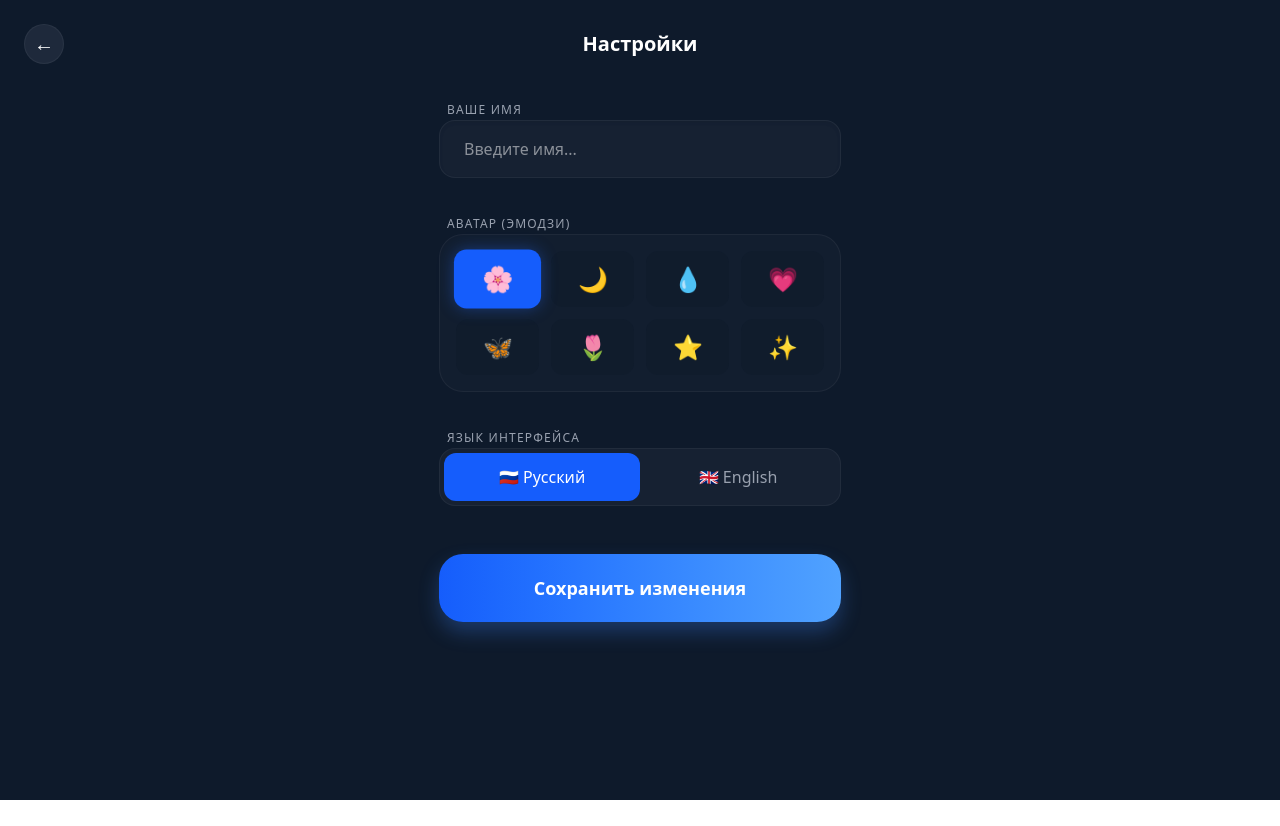
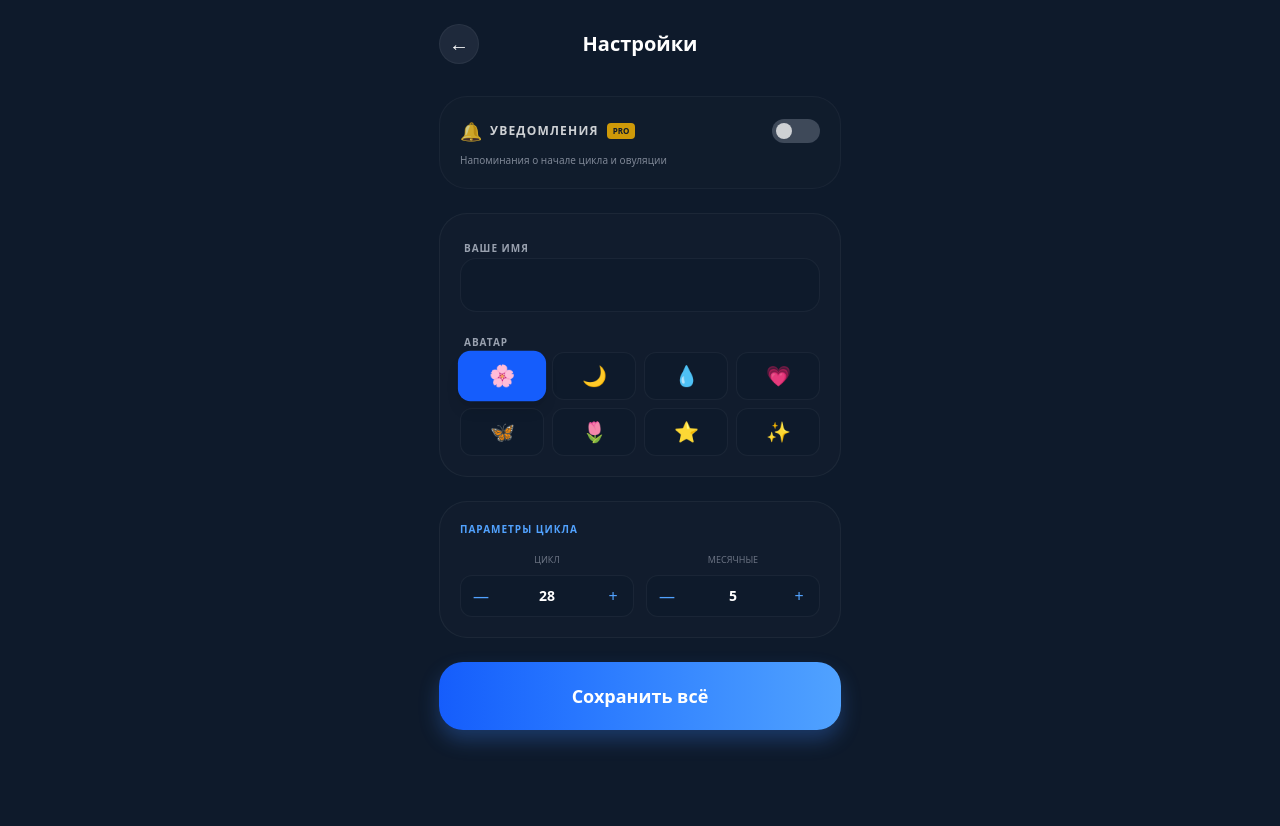
Before and after one commit to sxxxonne-source/period-tracker, a Next.js app: page /settings in a window 1280 px wide. Before the commit the page ends 800 px from the top, so only its background shows below. Built offline with nearby package versions, Linux system fonts and the light colour scheme.

Commit message:
update v0.0.3

```diff
--- a/app/settings/page.tsx
+++ b/app/settings/page.tsx
@@ -11,42 +11,74 @@ export default function SettingsPage() {
   const [name, setName] = useState("")
   const [avatar, setAvatar] = useState("🌸")
   const [lang, setLang] = useState("ru")
+  const [cycleLength, setCycleLength] = useState(28)
+  const [periodDuration, setPeriodDuration] = useState(5)
+  const [birthYear, setBirthYear] = useState(2000)
+
+  // Состояния для уведомлений
+  const [isPremium, setIsPremium] = useState(false)
+  const [notificationsEnabled, setNotificationsEnabled] = useState(false)
 
   useEffect(() => {
+    if (typeof window !== "undefined") {
       setName(localStorage.getItem("user_name") || "")
       setAvatar(localStorage.getItem("user_avatar_emoji") || "🌸")
       setLang(localStorage.getItem("lang") || "ru")
+      setCycleLength(Number(localStorage.getItem("cycle_length")) || 28)
+      setPeriodDuration(Number(localStorage.getItem("period_duration")) || 5)
+      setBirthYear(Number(localStorage.getItem("birth_year")) || 2000)
+
+      // Проверка подписки
+      const premiumStatus = localStorage.getItem("user_subscription") === "premium"
+      setIsPremium(premiumStatus)
+      setNotificationsEnabled(localStorage.getItem("notifications_enabled") === "true")
+    }
   }, [])
 
-  const triggerHaptic = (type: 'light' | 'medium' | 'heavy' = 'light') => {
+  const triggerHaptic = (type: 'light' | 'medium' | 'heavy' | 'rigid' | 'soft' = 'light') => {
     const tg = (window as any).Telegram?.WebApp;
     if (tg?.HapticFeedback) tg.HapticFeedback.impactOccurred(type);
   };
 
+  const toggleNotifications = () => {
+    if (!isPremium) {
+      triggerHaptic('heavy');
+      const tg = (window as any).Telegram?.WebApp;
+      tg?.showConfirm?.("Уведомления доступны только в Premium версии. Хотите узнать больше?", (confirmed: boolean) => {
+        if (confirmed) router.push("/premium"); // Или куда ведет ссылка на оплату
+      });
+      return;
+    }
+    triggerHaptic('medium');
+    setNotificationsEnabled(!notificationsEnabled);
+  };
+
   function handleSave() {
     triggerHaptic('medium');
+
     localStorage.setItem("user_name", name)
     localStorage.setItem("user_avatar_emoji", avatar)
     localStorage.setItem("lang", lang)
+    localStorage.setItem("cycle_length", cycleLength.toString())
+    localStorage.setItem("period_duration", periodDuration.toString())
+    localStorage.setItem("birth_year", birthYear.toString())
+    localStorage.setItem("notifications_enabled", notificationsEnabled.toString())
 
-    // Используем нативное уведомление Telegram вместо alert
     const tg = (window as any).Telegram?.WebApp;
     if (tg?.showAlert) {
-      tg.showAlert("Настройки сохранены ✨", () => {
-        router.push("/dashboard");
-      });
+      tg.showAlert("Настройки сохранены ✨", () => router.push("/dashboard"));
     } else {
       router.push("/dashboard");
     }
   }
 
   return (
-    <main className="min-h-screen bg-[#0e1a2b] text-white p-6 pb-24">
+    <main className="min-h-screen bg-[#0e1a2b] text-white p-6 pb-24 overflow-y-auto scrollbar-hide">
 
       {/* HEADER */}
-      <div className="flex items-center justify-between mb-8">
+      <div className="flex items-center justify-between mb-8 max-w-[402px] mx-auto">
         <button
-          onClick={() => { triggerHaptic(); router.push("/dashboard"); }}
+          onClick={() => { triggerHaptic('light'); router.push("/dashboard"); }}
           className="w-10 h-10 flex items-center justify-center rounded-full bg-[#1e293b] border border-white/5 active:scale-90 transition-transform"
         >
           <span className="text-xl">←</span>
@@ -55,75 +87,89 @@ export default function SettingsPage() {
         <div className="w-10"></div>
       </div>
 
-      <div className="max-w-[402px] mx-auto space-y-8">
+      <div className="max-w-[402px] mx-auto space-y-6">
 
-        {/* СЕКЦИЯ: ИМЯ */}
-        <div className="space-y-3">
-          <label className="text-xs text-gray-400 uppercase tracking-widest ml-2">Ваше имя</label>
+        {/* СЕКЦИЯ: УВЕДОМЛЕНИЯ (PREMIUM) */}
+        <div className={`p-5 rounded-[28px] border transition-all ${isPremium ? 'bg-blue-600/10 border-blue-500/30' : 'bg-gray-800/20 border-white/5 opacity-80'}`}>
+          <div className="flex items-center justify-between mb-2">
+            <div className="flex items-center gap-2">
+              <span className="text-lg">🔔</span>
+              <h3 className="text-xs uppercase tracking-widest font-bold">Уведомления</h3>
+              {!isPremium && <span className="bg-amber-400 text-[#0e1a2b] text-[8px] px-1.5 py-0.5 rounded font-black uppercase">PRO</span>}
+            </div>
+
+            {/* Toggle Switch */}
+            <button
+              onClick={toggleNotifications}
+              className={`w-12 h-6 rounded-full transition-colors relative ${notificationsEnabled && isPremium ? 'bg-green-500' : 'bg-gray-600'}`}
+            >
+              <div className={`absolute top-1 w-4 h-4 bg-white rounded-full transition-all ${notificationsEnabled && isPremium ? 'left-7' : 'left-1'}`} />
+            </button>
+          </div>
+          <p className="text-[10px] text-gray-400">Напоминания о начале цикла и овуляции</p>
+        </div>
+
+        {/* СЕКЦИЯ: ОСНОВНОЕ */}
+        <div className="space-y-4 bg-[#1e293b]/20 p-5 rounded-[28px] border border-white/5">
+          <div className="space-y-2">
+            <label className="text-[10px] text-gray-400 uppercase tracking-widest ml-1 font-bold">Ваше имя</label>
             <input
               type="text"
               value={name}
               onChange={(e) => setName(e.target.value)}
-            className="w-full bg-[#1e293b]/50 border border-white/5 rounded-2xl py-4 px-6 outline-none focus:border-blue-500/50 transition-colors shadow-inner"
-            placeholder="Введите имя..."
+              className="w-full bg-[#0e1a2b] border border-white/5 rounded-2xl py-3.5 px-6 outline-none focus:ring-1 focus:ring-blue-500 transition-all text-white"
             />
           </div>
 
-        {/* СЕКЦИЯ: АВАТАР */}
-        <div className="space-y-3">
-          <label className="text-xs text-gray-400 uppercase tracking-widest ml-2">Аватар (Эмодзи)</label>
-          <div className="grid grid-cols-4 gap-3 bg-[#1e293b]/30 p-4 rounded-[24px] border border-white/5">
+          <div className="space-y-2">
+            <label className="text-[10px] text-gray-400 uppercase tracking-widest ml-1 font-bold">Аватар</label>
+            <div className="grid grid-cols-4 gap-2">
               {AVAILABLE_AVATARS.map((a) => (
                 <button
                   key={a}
                   onClick={() => { setAvatar(a); triggerHaptic('light'); }}
-                className={`text-2xl h-14 flex items-center justify-center rounded-xl transition-all ${
-                  avatar === a
-                    ? "bg-blue-600 shadow-[0_0_15px_rgba(37,99,235,0.4)] scale-105"
-                    : "bg-[#0e1a2b]/50 hover:bg-[#0e1a2b]"
-                }`}
+                  className={`text-xl h-12 flex items-center justify-center rounded-xl transition-all ${avatar === a ? "bg-blue-600 shadow-lg scale-105" : "bg-[#0e1a2b] border border-white/5"}`}
                 >
                   {a}
                 </button>
               ))}
             </div>
           </div>
+        </div>
 
-        {/* СЕКЦИЯ: ЯЗЫК */}
-        <div className="space-y-3">
-          <label className="text-xs text-gray-400 uppercase tracking-widest ml-2">Язык интерфейса</label>
-          <div className="flex p-1 bg-[#1e293b]/50 rounded-2xl border border-white/5">
-            <button
-              onClick={() => { setLang("ru"); triggerHaptic('light'); }}
-              className={`flex-1 py-3 rounded-xl font-medium transition-all ${
-                lang === "ru" ? "bg-blue-600 text-white" : "text-gray-400"
-              }`}
-            >
-              🇷🇺 Русский
-            </button>
-            <button
-              onClick={() => { setLang("en"); triggerHaptic('light'); }}
-              className={`flex-1 py-3 rounded-xl font-medium transition-all ${
-                lang === "en" ? "bg-blue-600 text-white" : "text-gray-400"
-              }`}
-            >
-              🇬🇧 English
-            </button>
+        {/* СЕКЦИЯ: ЦИКЛ */}
+        <div className="space-y-4 bg-[#1e293b]/20 p-5 rounded-[28px] border border-white/5">
+          <h3 className="text-[10px] text-blue-400 uppercase tracking-widest font-bold">Параметры цикла</h3>
+          <div className="flex gap-3">
+             {/* Повторяем логику счетчиков из предыдущего шага */}
+             <div className="flex-1 space-y-2 text-center">
+                <label className="text-[9px] text-gray-500 uppercase block">Цикл</label>
+                <div className="flex items-center justify-between bg-[#0e1a2b] rounded-xl p-1 border border-white/5">
+                  <button onClick={() => { setCycleLength(Math.max(21, cycleLength - 1)); triggerHaptic('soft'); }} className="w-8 h-8 text-blue-400">—</button>
+                  <span className="text-sm font-bold">{cycleLength}</span>
+                  <button onClick={() => { setCycleLength(Math.min(45, cycleLength + 1)); triggerHaptic('soft'); }} className="w-8 h-8 text-blue-400">+</button>
+                </div>
+             </div>
+             <div className="flex-1 space-y-2 text-center">
+                <label className="text-[9px] text-gray-500 uppercase block">Месячные</label>
+                <div className="flex items-center justify-between bg-[#0e1a2b] rounded-xl p-1 border border-white/5">
+                  <button onClick={() => { setPeriodDuration(Math.max(2, periodDuration - 1)); triggerHaptic('soft'); }} className="w-8 h-8 text-blue-400">—</button>
+                  <span className="text-sm font-bold">{periodDuration}</span>
+                  <button onClick={() => { setPeriodDuration(Math.min(10, periodDuration + 1)); triggerHaptic('soft'); }} className="w-8 h-8 text-blue-400">+</button>
+                </div>
+             </div>
           </div>
         </div>
 
         {/* КНОПКА СОХРАНИТЬ */}
-        <div className="pt-4">
         <button
           onClick={handleSave}
           className="w-full py-5 rounded-[24px] bg-gradient-to-r from-blue-600 to-blue-400 text-white font-bold text-lg shadow-[0_10px_20px_rgba(59,130,246,0.3)] active:scale-95 transition-transform"
         >
-            Сохранить изменения
+          Сохранить всё
         </button>
-        </div>
 
       </div>
-
     </main>
   )
 }
--- a/app/welcome/page.tsx
+++ b/app/welcome/page.tsx
@@ -123,7 +123,7 @@ export default function WelcomePage() {
                 <span className="text-sm font-bold">{cycleLength}</span>
                 <button onClick={() => { setCycleLength(prev => Math.min(45, prev + 1)); triggerHaptic('soft'); }} className="w-8 h-8 text-blue-400">+</button>
               </div>
-              <p className="text-[8px] text-gray-500 mt-2 text-center italic">Обычно 28 дней</p>
+              <p className="text-[8px] text-gray-500 mt-2 text-center italic">В среднем 28 дней</p>
             </div>
 
             {/* Блок: Длительность месячных */}
@@ -141,7 +141,7 @@ export default function WelcomePage() {
           <div className="flex gap-3">
             {/* Блок: Год рождения */}
             <div className="flex-[0.4] bg-[#1e293b]/50 p-4 rounded-[24px] border border-white/5 flex flex-col justify-center">
-               <p className="text-[9px] text-gray-400 uppercase tracking-widest mb-2 text-center font-bold">Ваш год</p>
+               <p className="text-[9px] text-gray-400 uppercase tracking-widest mb-2 text-center font-bold">Год рождения</p>
                <input
                  type="number"
                  min="1950" max="2015"
```
Also changed, not shown: app/api/create-stars-invoice/tg-webhook/route.ts (added, +42 -0 lines), app/api/create-stars-invoice/route.ts (added). Lines whose indentation alone changed are shown as unchanged.
